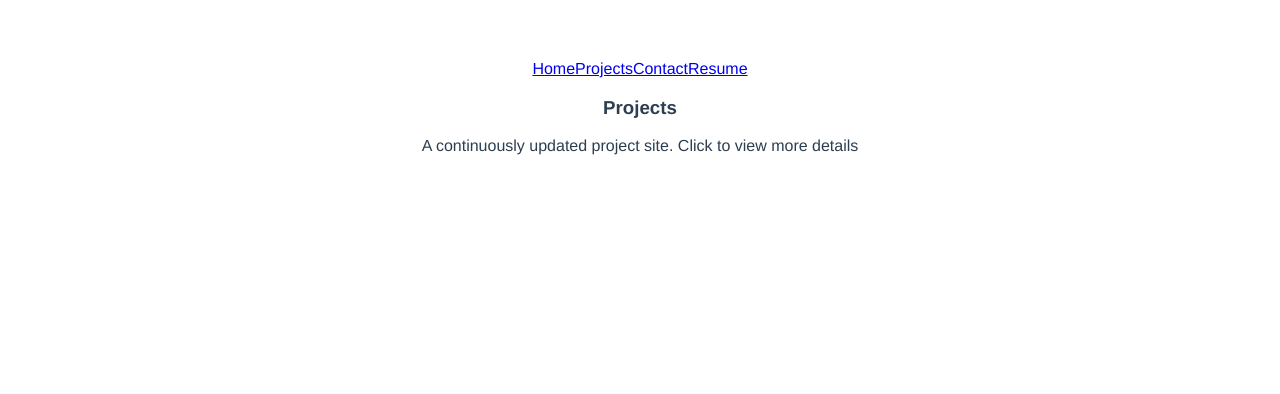
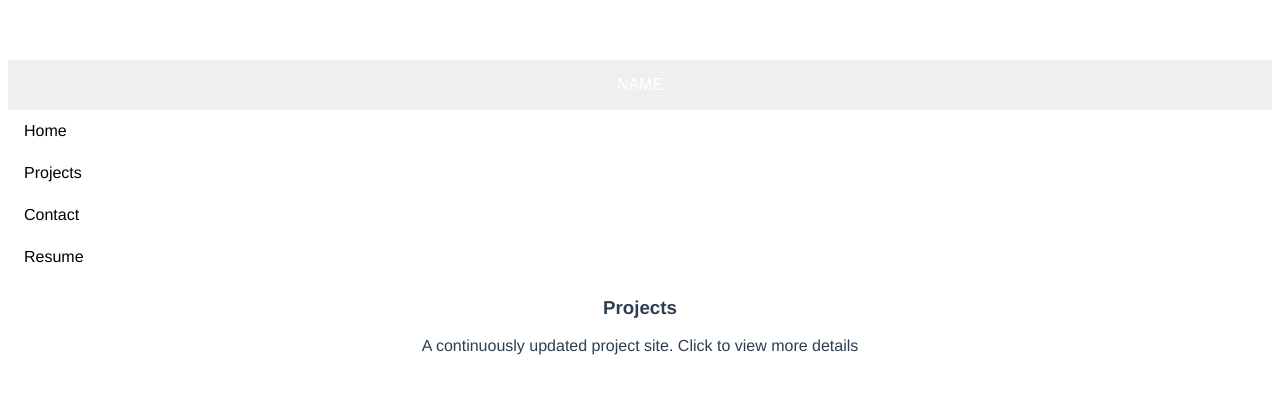
Before and after one commit to Jenna424/portfolio, a Vue app: page /projects in a window 1280 px wide. Shown: the top 394 px of the page. Built offline with nearby package versions, Linux system fonts and the light colour scheme.

Commit message:
dropdown test

```diff
--- a/public/index.html
+++ b/public/index.html
@@ -12,6 +12,5 @@
       <strong>We're sorry but <%= htmlWebpackPlugin.options.title %> doesn't work properly without JavaScript enabled. Please enable it to continue.</strong>
     </noscript>
     <div id="app"></div>
-    <!-- built files will be auto injected -->
   </body>
 </html>
--- a/src/App.vue
+++ b/src/App.vue
@@ -10,7 +10,7 @@
 </template>
 
 <script>
-import NavBar from './components/NavBar.vue'
+import NavBar from './components/NavBar'
 
 export default {
   name: 'App',
--- a/src/components/Navbar.vue
+++ b/src/components/Navbar.vue
@@ -1,41 +1,42 @@
 <template>
-  <div class="drop-down">
-    <!-- <button @click="dropFunction()" class="drop-button">NAME</button> -->
-      <nav class="drop-down-content">
+  <div class="dropdown">
+    <button @click="dropFunction()" class="dropbtn">NAME</button>
+      <div id="myDropdown" class="dropdown-content">
         <router-link to="/">Home</router-link>
         <router-link to="/projects">Projects</router-link>
         <router-link to="/contact">Contact</router-link>
         <router-link to="/resume">Resume</router-link>
-      </nav>
+      </div>
   </div>
 </template>
 
+// refereced: https://www.w3schools.com/howto/howto_js_dropdown.asp
+
 <script>
   export default {
-    name: 'NavBar'
-    // methods: {
-      // dropFunction() {
-      //   document.getElementById("myDropdown").classList.toggle("show");
-      // },
-      // window.onclick = function(event) {
-      //   if (!event.target.matches('.dropbtn')) {
-      //   var dropdowns = document.getElementsByClassName("dropdown-content");
-      //   var i;
-      //   for (i = 0; i < dropdowns.length; i++) {
-      //     var openDropdown = dropdowns[i];
-      //     if (openDropdown.classList.contains('show')) {
-      //   openDropdown.classList.remove('show');
-//       }
-//     }
-//   }
-// }
-    // },
+    name: 'NavBar',
+    methods: {
+      dropFunction() {
+        document.getElementById("myDropdown").classList.toggle("show");
+      },
+      handleClick(e) {
+        if (!e.target.matches('.dropbtn')) {
+        let dropdowns = document.getElementsByClassName("dropdown-content");
+        let i;
+        for (i = 0; i < dropdowns.length; i++) {
+          var openDropdown = dropdowns[i];
+          if (openDropdown.classList.contains('show')) {
+        openDropdown.classList.remove('show');
+      }
+    }
+  }
+}
+    }
   }
 </script>
 
 <style>
-/* .dropbtn {
-  background-color: #3498DB;
+.dropbtn {
   color: white;
   padding: 16px;
   font-size: 16px;
@@ -44,15 +45,18 @@
 }
 
 .dropbtn:hover, .dropbtn:focus {
-  background-color: #2980B9;
+  background-color: #c5d7e1;
 }
 
 .dropdown {
+  display: flex;
+  flex-direction: column;
+  justify-content: left;
+  text-align: left;
   position: relative;
-  display: inline-block;
 }
 
-.dropdown-content {
+.drop-down-content {
   display: none;
   position: absolute;
   background-color: #f1f1f1;
@@ -69,7 +73,7 @@
   display: block;
 }
 
-.dropdown a:hover {background-color: #ddd;}
+.dropdown a:hover {background-color: rgb(243, 220, 220);}
 
-.show {display: block;} */
+.show {display: block;}
 </style>
```
